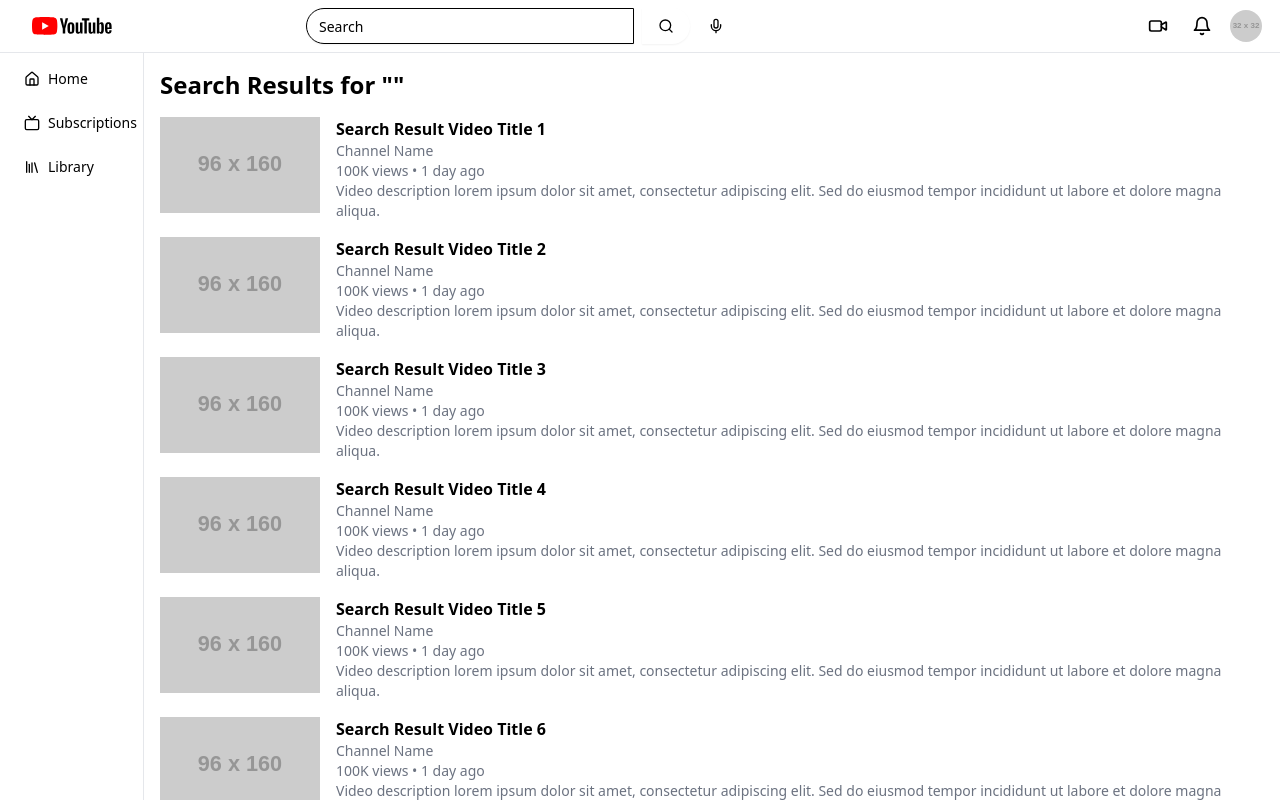
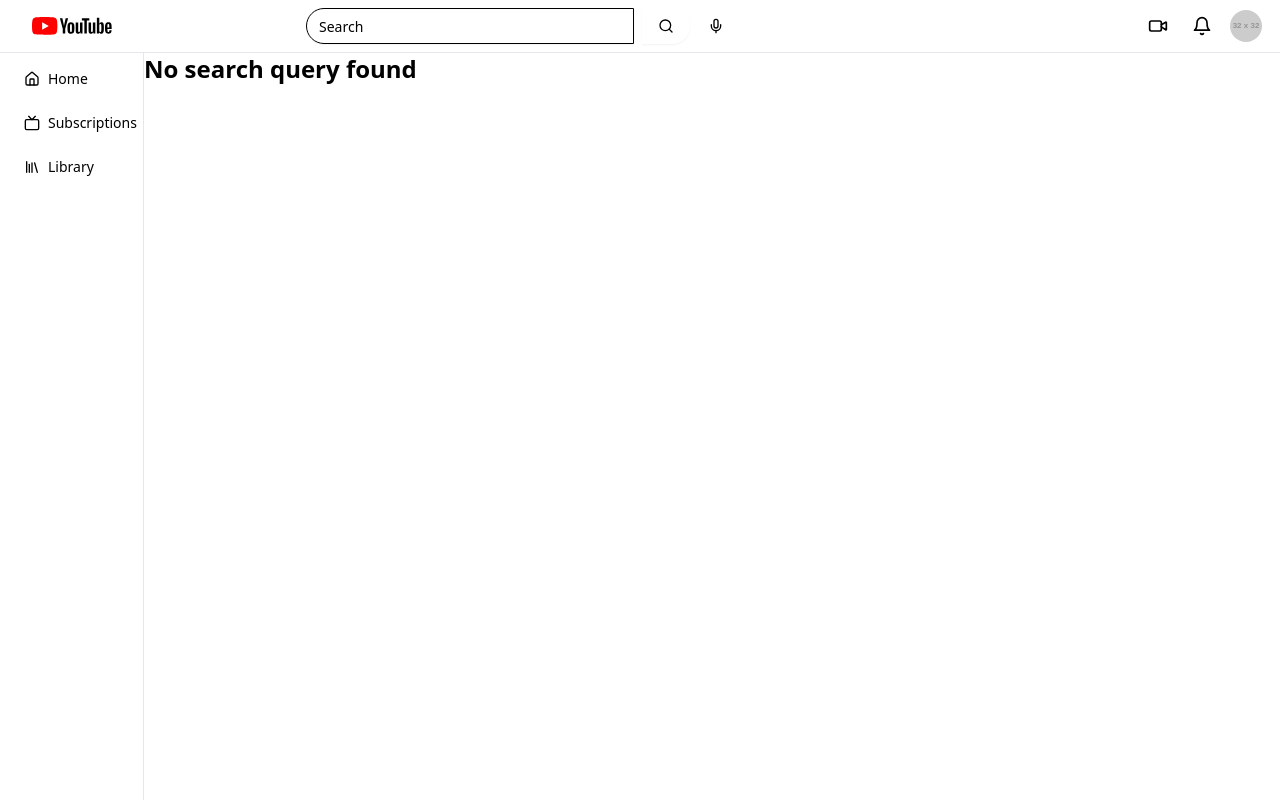
Before and after one commit to singhabhay188/youtube, a Next.js app: page /search in a window 1280 px wide. Built offline with nearby package versions, Linux system fonts and the light colour scheme.

Commit message:
search page setup is done and added skeleton to both homepage and search page

```diff
--- a/app/page.tsx
+++ b/app/page.tsx
@@ -3,6 +3,7 @@ import fetchVideos from "@/utils/fetchVideos";
 import { useEffect, useState } from "react";
 import { VideoType } from "@/types/types";
 import Video from "@/components/Video";
+import VideoLoader from "@/components/VideoLoader";
 
 export default function HomePage() {
   const [videos, setVideos] = useState<VideoType[]>([]);
@@ -19,7 +20,11 @@ export default function HomePage() {
     <main className="flex-1 overflow-y-auto p-4 max-w-screen-2xl mx-auto">
       <h2 className="text-2xl font-bold mb-4">Recommended</h2>
       <div className="grid grid-cols-1 sm:grid-cols-2 lg:grid-cols-3 gap-4">
-        {videos.map((video, i) => Video({ video, i }))}
+        {videos.length === 0 ? (
+          Array.from({ length: 12 }).map((_, i) => <VideoLoader key={i} />)
+        ) : (
+          videos.map((video, i) => <Video key={i} video={video} i={i} />)
+        )}
       </div>
     </main>
   );
--- a/app/search/page.tsx
+++ b/app/search/page.tsx
@@ -1,43 +1,40 @@
 "use client";
+import Video from "@/components/Video";
+import VideoLoader from "@/components/VideoLoader";
+import { VideoType } from "@/types/types";
+import fetchSearch from "@/utils/fetchSearch";
 import Link from "next/link";
 import { useSearchParams } from "next/navigation";
+import { useEffect, useState } from "react";
 
 export default function SearchPage() {
   const searchParams = useSearchParams();
   const q = searchParams.get("q");
   console.log(q);
 
+  if(!q) return <h2 className="text-2xl font-bold mb-4">No search query found</h2>
+
+  const [videos, setVideos] = useState<VideoType[]>([]);
+
+  useEffect(() => {
+    async function getSearch() {
+      if(q==null) return;
+      let fvideos = await fetchSearch(q);
+      setVideos(fvideos);
+    }
+    //getSearch();
+  }, []);
+
+
   return (
-    <main className="flex-1 overflow-y-auto p-4">
+    <main className="flex-1 overflow-y-auto p-4 max-w-screen-2xl mx-auto">
       <h2 className="text-2xl font-bold mb-4">Search Results for "{q}"</h2>
-      <div className="space-y-4">
-        {Array.from({ length: 10 }).map((_, i) => (
-          <Link href={`/video/${i + 1}`} key={i} className="flex gap-4 group">
-            <img
-              alt="Video thumbnail"
-              className="w-40 h-24 object-cover rounded-lg transition-transform group-hover:scale-105"
-              height="96"
-              src="https://placehold.co/96x160"
-              style={{
-                aspectRatio: "160/96",
-                objectFit: "cover",
-              }}
-              width="160"
-            />
-            <div>
-              <h3 className="font-semibold line-clamp-2">
-                Search Result Video Title {i + 1}
-              </h3>
-              <p className="text-sm text-gray-500">Channel Name</p>
-              <p className="text-sm text-gray-500">100K views • 1 day ago</p>
-              <p className="text-sm text-gray-500 line-clamp-2">
-                Video description lorem ipsum dolor sit amet, consectetur
-                adipiscing elit. Sed do eiusmod tempor incididunt ut labore et
-                dolore magna aliqua.
-              </p>
-            </div>
-          </Link>
-        ))}
+      <div className="grid grid-cols-1 sm:grid-cols-2 lg:grid-cols-3 gap-4">
+        {videos.length === 0 ? (
+          Array.from({ length: 12 }).map((_, i) => <VideoLoader key={i} />)
+        ) : (
+          videos.map((video, i) => <Video key={i} video={video} i={i} />)
+        )}
       </div>
     </main>
   );
--- /dev/null
+++ b/components/VideoLoader.tsx
@@ -0,0 +1,21 @@
+import React from 'react';
+
+const VideoLoader = () => {
+  return (
+    <div className="rounded-lg overflow-hidden w-full max-w-[450px] mx-auto bg-gray-200 animate-pulse">
+        <div className="h-40 bg-gray-300"></div>
+        <div className="p-2">
+          <div className="h-4 bg-gray-300 rounded mb-2 line-clamp-2"></div> {/* Title placeholder */}
+          <div className="items-center flex justify-between">
+            <div className="flex items-center gap-4">
+              <div className='w-[50px] h-[50px] rounded-full bg-gray-300'></div>
+              <div className="h-4 bg-gray-300 rounded w-16"></div> {/* Channel title placeholder */}
+            </div>
+            <div className="h-4 bg-gray-300 rounded w-1/4"></div> {/* Views & time placeholder */}
+          </div>
+        </div>
+      </div>
+  )
+};
+
+export default VideoLoader;
--- a/utils/fetchSearch.ts
+++ b/utils/fetchSearch.ts
@@ -2,7 +2,7 @@ import axios from "axios";
 import { API_KEY } from "@/private";
 import { VideoType } from "@/types/types";
 
-export default async function fetchSearch(query: String) {
+const fetchSearch = async (query:string) => {
   const options = {
     method: "GET",
     url: "https://yt-api.p.rapidapi.com/search",
@@ -14,10 +14,13 @@ export default async function fetchSearch(query: String) {
   };
   try {
     const response = await axios.request(options);
+    console.log("fetch successfull for query:",query);
     let data = response.data.data;
     data = data.filter((video: VideoType) => video.type === "video");
     return data;
   } catch (error) {
     console.error(error);
   }
-}
+};
+
+export default fetchSearch;
--- a/utils/smallThings/modifyHiToEn.ts
+++ b/utils/smallThings/modifyHiToEn.ts
@@ -1,12 +1,14 @@
 export default function modifyHiToEn(publishedTimeText: string) {
-    // 2 दिन पहले
+    try{
+        const split = publishedTimeText.split(" ");     // 2 दिन पहले
 
-    const split = publishedTimeText.split(" ");
-
-    if(split[1] === "दिन") {
-        return split[0] + " days ago";
-    } else if(split[1] === "घंटे") {
-        return split[0] + " hours ago";
+        if(split[1] === "दिन") {
+            return split[0] + " days ago";
+        } else if(split[1] === "घंटे") {
+            return split[0] + " hours ago";
+        }
     }
-    return publishedTimeText;
+    catch(e){
+        return publishedTimeText;
+    }
 }
```
